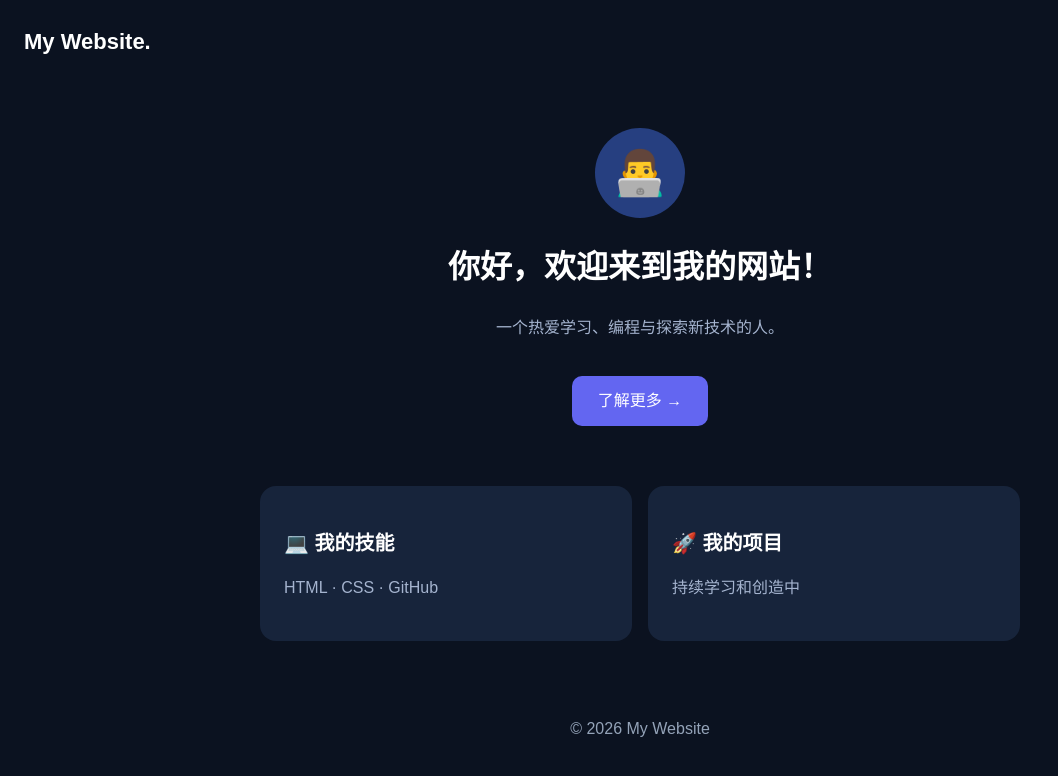
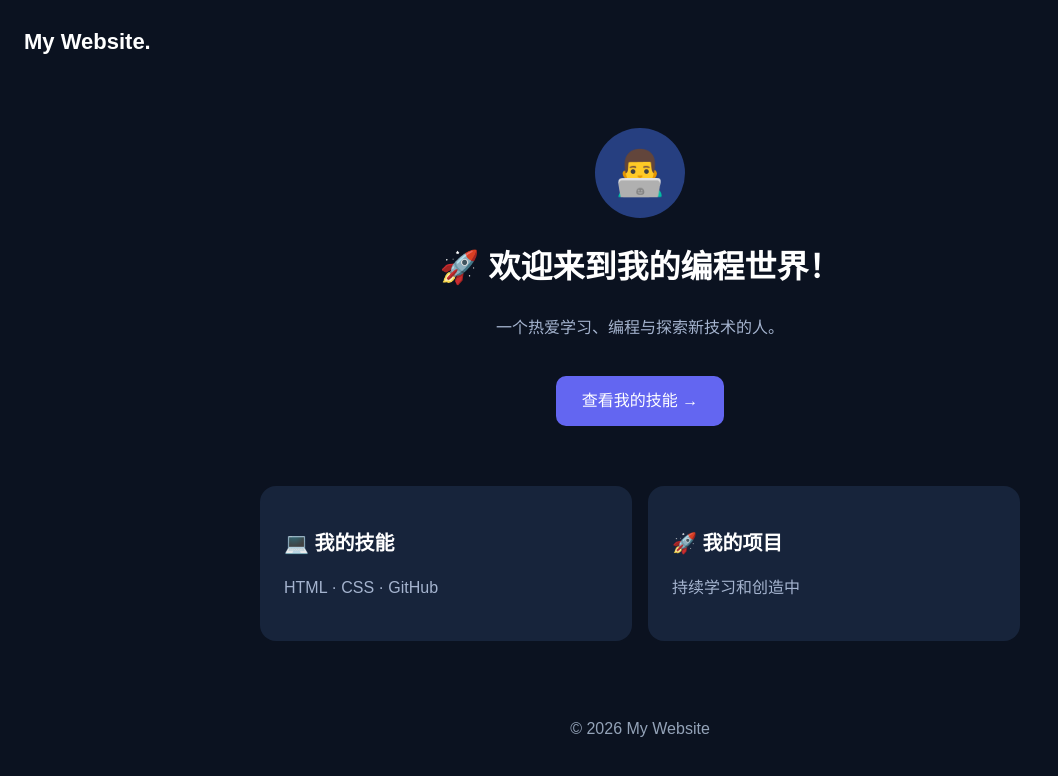
Before and after one commit to kuwangxy/my-first-website, a plain HTML site: page index.html in a window 1280 px wide. Shown: the whole page, without its empty margins (0-1058 px from the left). Drawn offline with Linux system fonts and the light colour scheme.

Commit message:
Update welcome message and button text in index.html

```diff
--- a/index.html
+++ b/index.html
@@ -77,9 +77,9 @@
   <header>My Website.</header>
   <main>
     <div class="avatar">👨‍💻</div>
-    <h1>你好，欢迎来到我的网站！</h1>
+    <h1>🚀 欢迎来到我的编程世界！</h1>
     <p>一个热爱学习、编程与探索新技术的人。</p>
-    <a class="btn" href="#about">了解更多 →</a>
+    <a class="btn" href="#about">查看我的技能 →</a>
     <div class="cards" id="about">
       <div class="card">
         <h2>💻 我的技能</h2>
```
